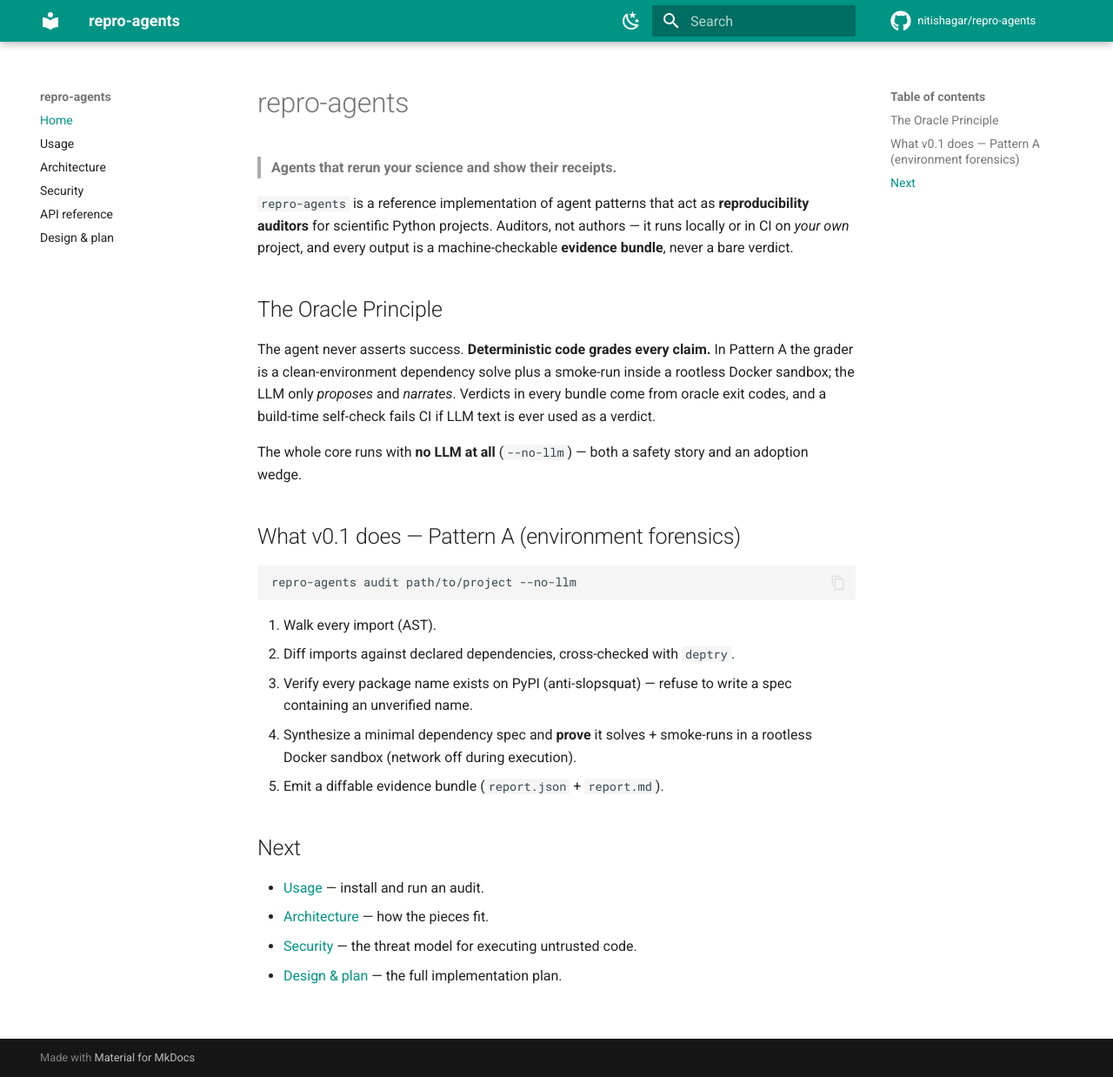
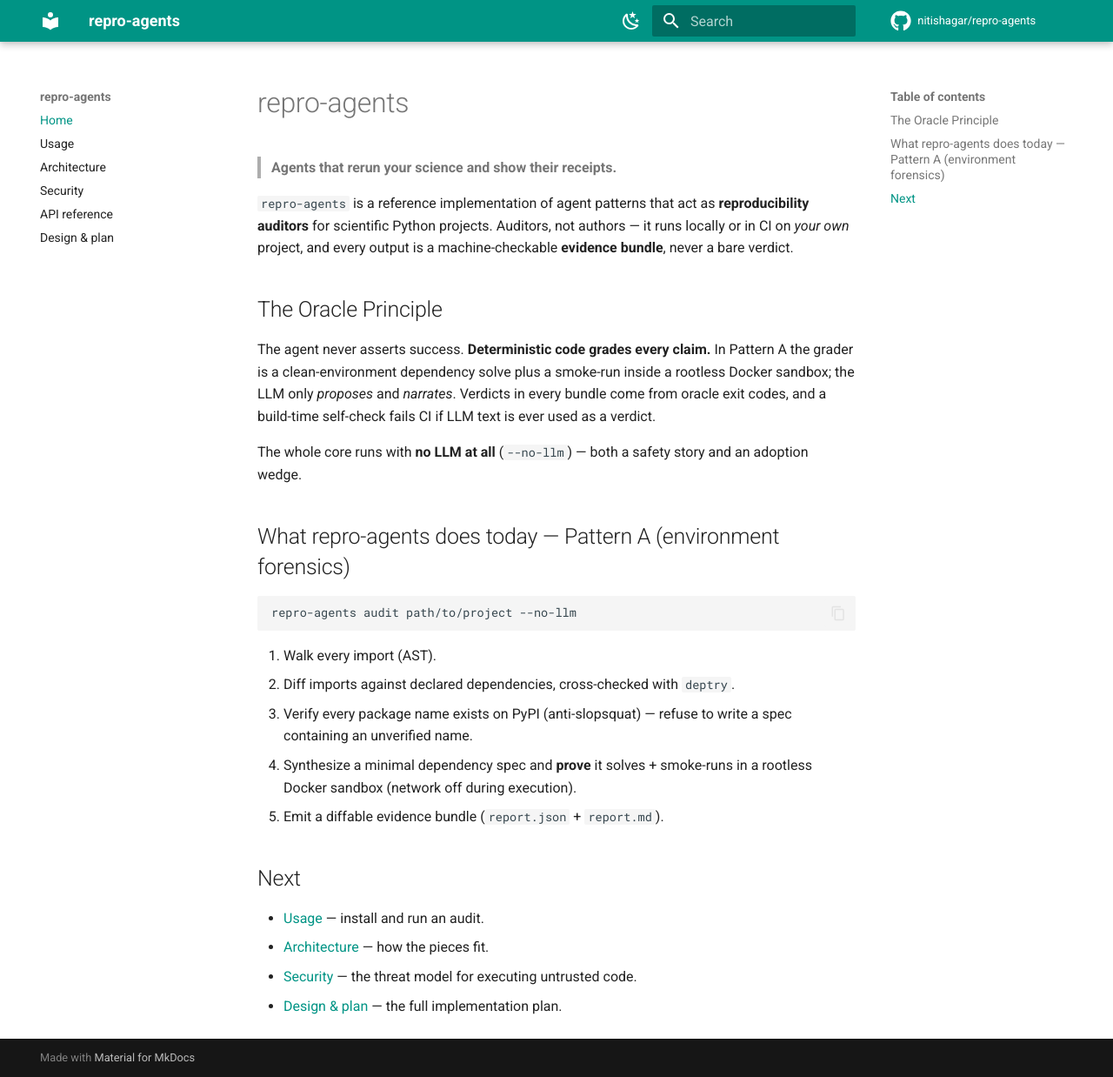
Before and after one commit to nitishagar/repro-agents, an MkDocs documentation site: the page built from docs/index.md, in a window 1280 px wide and 1238 px high. Shown: the whole window at 87% size. Built offline with MkDocs 1.6.1 and Material for MkDocs 9.7.7, drawn with Linux system fonts in a browser that asks for light colours; comment, search, counter and statistics services are not loaded.

Commit message:
docs: make Pattern A heading version-neutral
Only Pattern A is implemented (pyproject 0.1.0); drop the version pin from
the headings so they don't read as stale, without implying later milestones
exist. Roadmap still marks v0.1 as the current line.

````diff
--- a/docs/index.md
+++ b/docs/index.md
@@ -18,7 +18,7 @@ if LLM text is ever used as a verdict.
 The whole core runs with **no LLM at all** (`--no-llm`) — both a safety story and
 an adoption wedge.
 
-## What v0.1 does — Pattern A (environment forensics)
+## What repro-agents does today — Pattern A (environment forensics)
 
 ```bash
 repro-agents audit path/to/project --no-llm
````
Also changed, not shown: README.md (+1 -1 lines).
